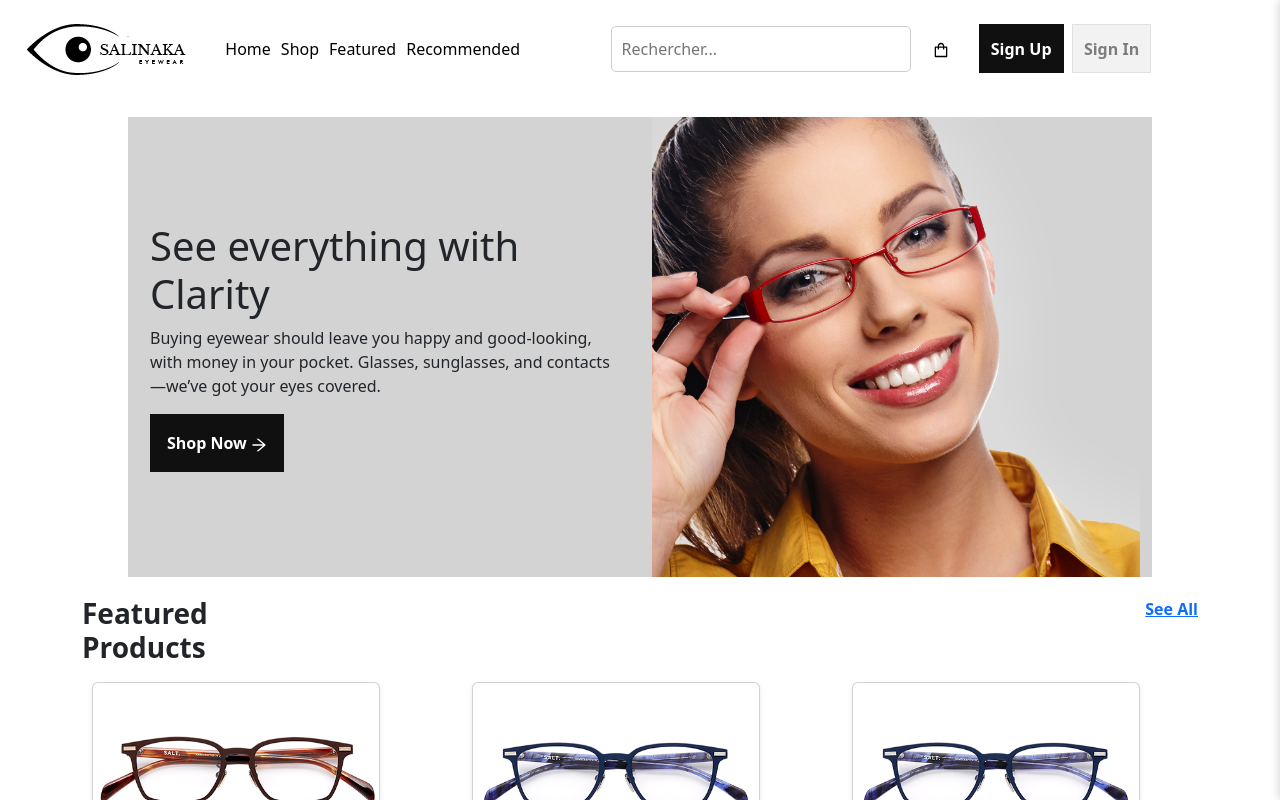
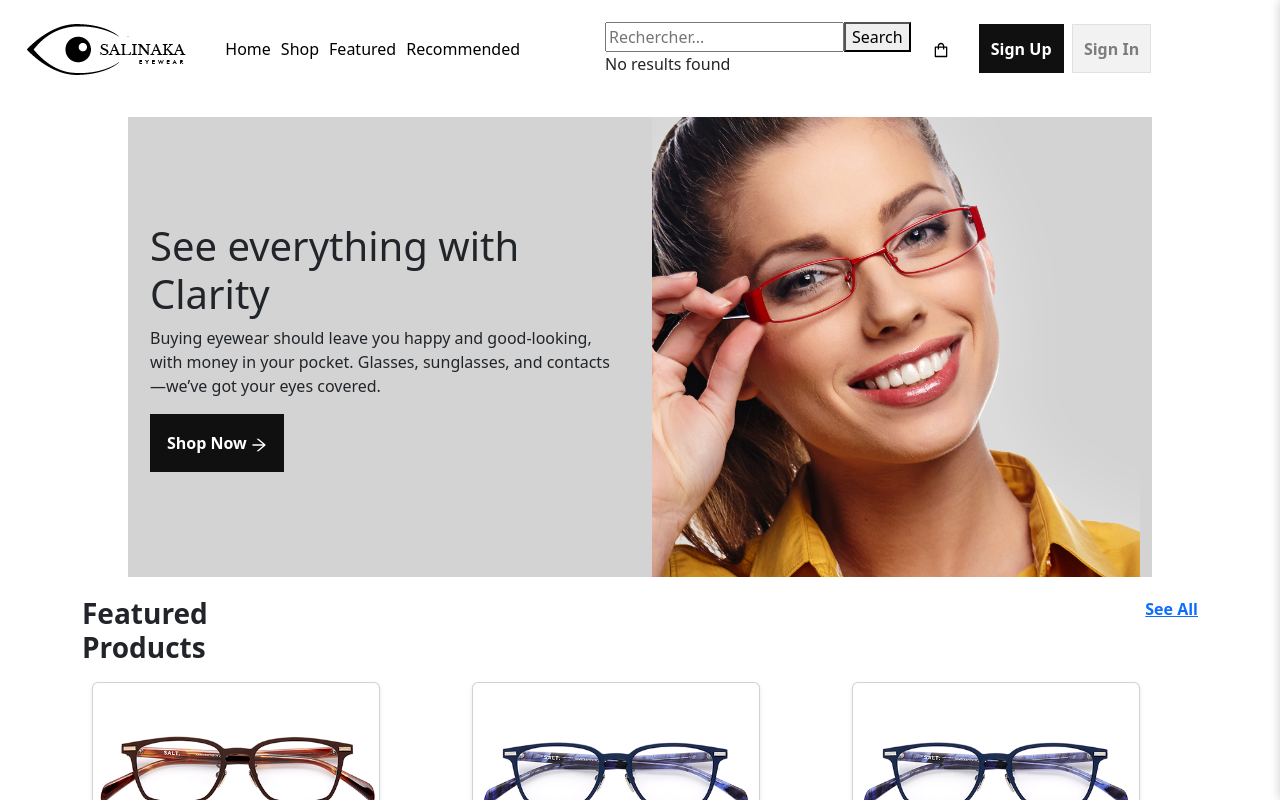
Before and after one commit to LAU-MG/Glasses, a Next.js app: page / in a window 1280 px wide. Shown: the top 800 px of the page. Built offline with nearby package versions, Linux system fonts and the light colour scheme.

Commit message:
adding searchbar functionnality

```diff
--- a/app/_components/SearchBar.tsx
+++ b/app/_components/SearchBar.tsx
@@ -1,10 +1,62 @@
-import React from 'react';
-import './scss/SearchBar.scss';
+import React, { useState } from 'react';
 
-function SearchBar() {
+const SearchBar: React.FC = () => {
+  const [query, setQuery] = useState<string>('');
+  const [results, setResults] = useState<string[]>([]);
+
+  const data = [
+    "Apple",
+    "Banana",
+    "Orange",
+    "Mango",
+    "Pineapple",
+    "Strawberry",
+    "Blueberry",
+    "Watermelon"
+  ];
+
+  const handleInputChange = (event: React.ChangeEvent<HTMLInputElement>) => {
+    setQuery(event.target.value);
+  };
+
+  const handleSearch = () => {
+    if (query.trim() === '') {
+      setResults([]);
+      return;
+    }
+    const filteredResults = data.filter(item =>
+      item.toLowerCase().includes(query.toLowerCase())
+    );
+    setResults(filteredResults);
+  };
+
+  const handleKeyPress = (event: React.KeyboardEvent<HTMLInputElement>) => {
+    if (event.key === 'Enter') {
+      handleSearch();
+    }
+  };
+
   return (
     <div className="search-bar">
-      <input type="text" placeholder="Rechercher..." />
+      <input
+        type="text"
+        placeholder="Rechercher..."
+        value={query}
+        onChange={handleInputChange}
+        onKeyPress={handleKeyPress}
+      />
+      <button onClick={handleSearch}>Search</button>
+      <div>
+        {results.length > 0 ? (
+          results.map((result, index) => (
+            <div key={index}>
+              {result}
+            </div>
+          ))
+        ) : (
+          <div>No results found</div>
+        )}
+      </div>
     </div>
   );
 }
```
